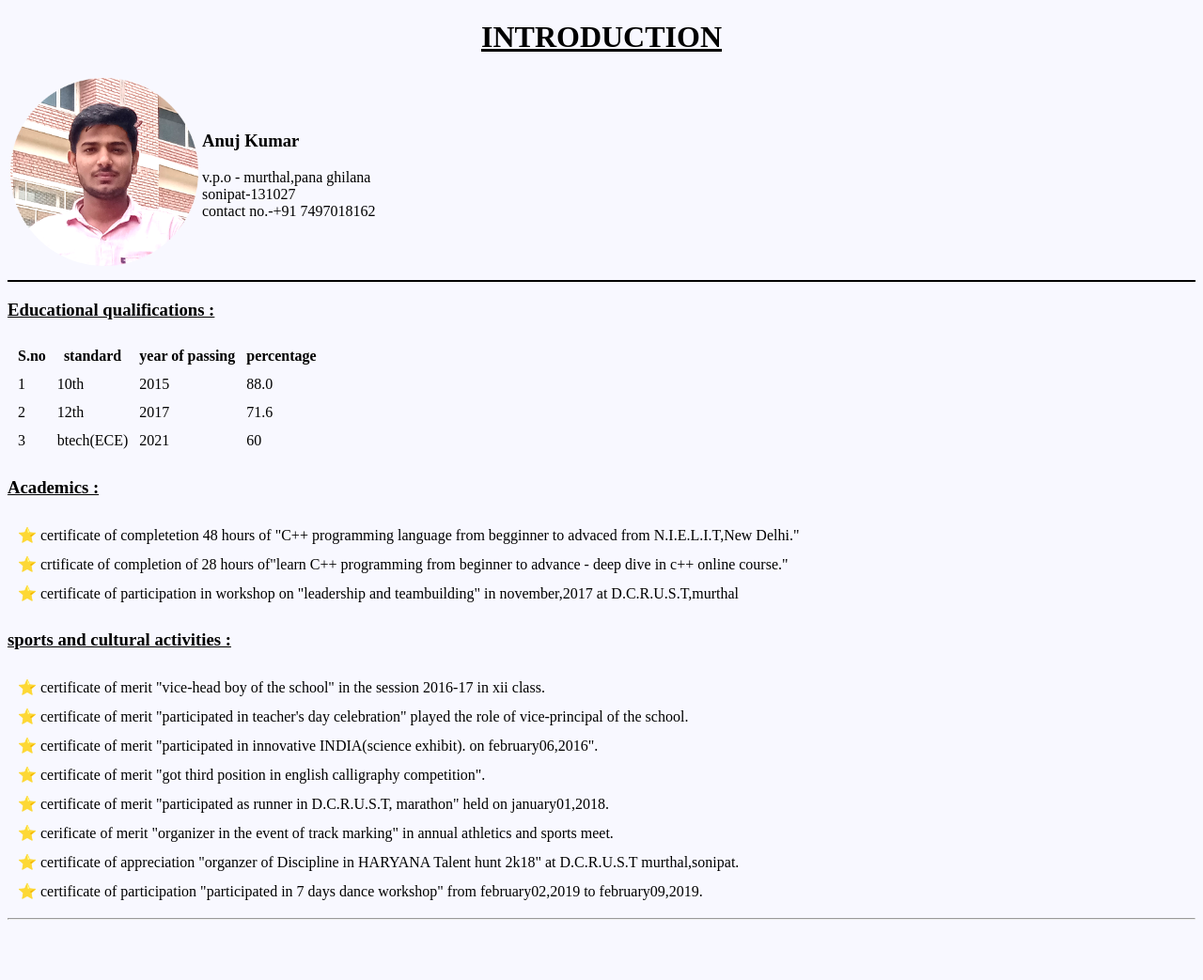
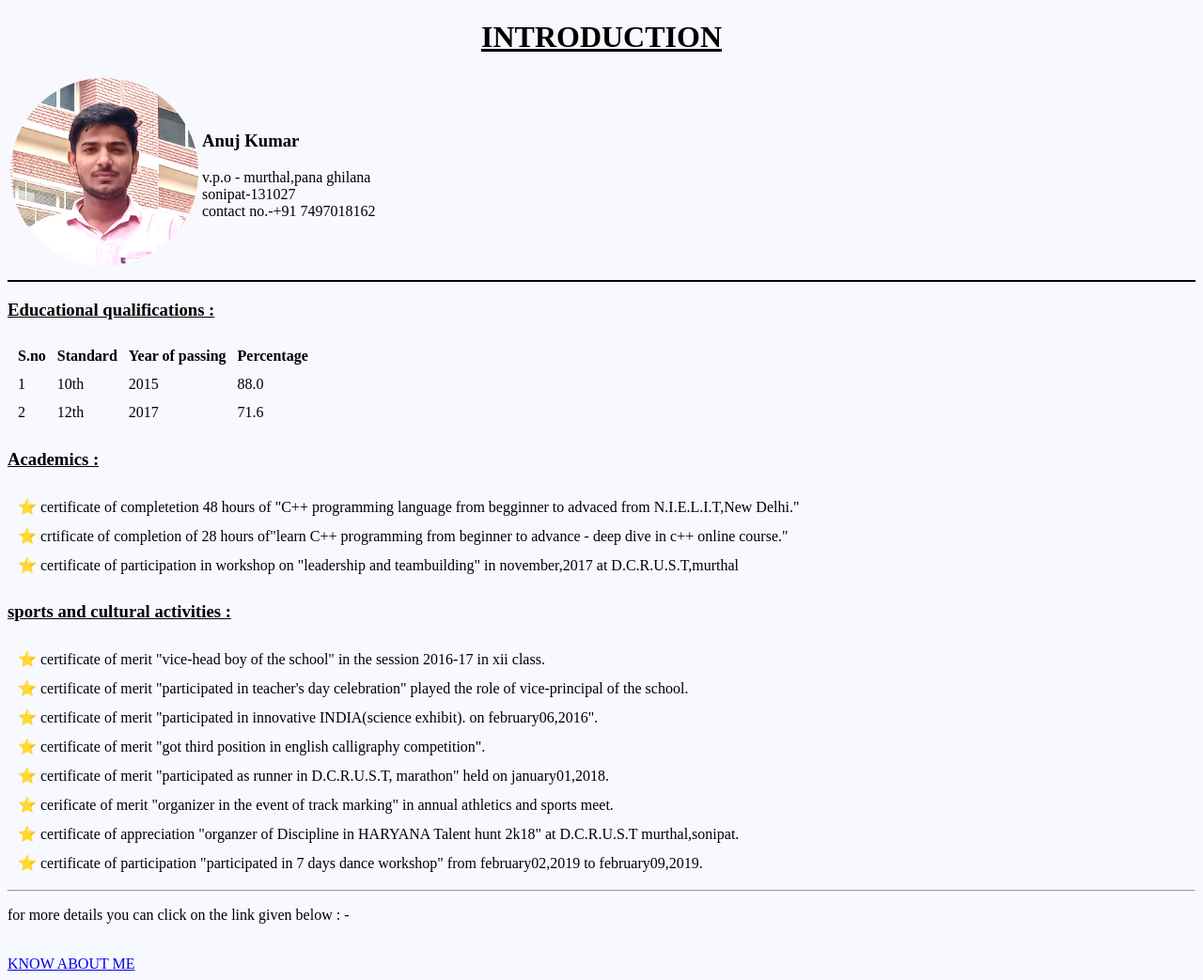
Before and after one commit to anujantil26/project, a plain HTML site: page index.html in a window 1280 px wide. Shown: the whole page at 94% size. Before the commit the page ends 987 px from the top, so only its background shows below. Drawn offline with Linux system fonts and the light colour scheme.

Commit message:
create index.html

```diff
--- a/index.html
+++ b/index.html
@@ -35,10 +35,9 @@
 
 
         <table  cellspacing="10">
-            <tr><th>S.no</th><th>standard</th><th>year of passing</th><th>percentage</th></tr>
+            <tr><th>S.no</th><th>Standard</th><th>Year of passing</th><th>Percentage</th></tr>
             <tr><td>1</td><td>10th</td><td>2015</td><td>88.0</td></tr>
             <tr><td>2</td><td>12th</td><td>2017</td><td>71.6</td></tr>
-            <tr><td>3</td><td>btech(ECE)</td><td>2021</td><td>60</td></tr>
         </table>
 
         <h3><u>Academics : </u></h3>
@@ -63,5 +62,7 @@
        </table>
        <hr>
 
+        <p>for more details you can click on the link given below : - </p><br>
+        <a href="https://anujantil26.github.io/anujantil1/"">KNOW ABOUT ME</a>
        </body>
        </html>
```
